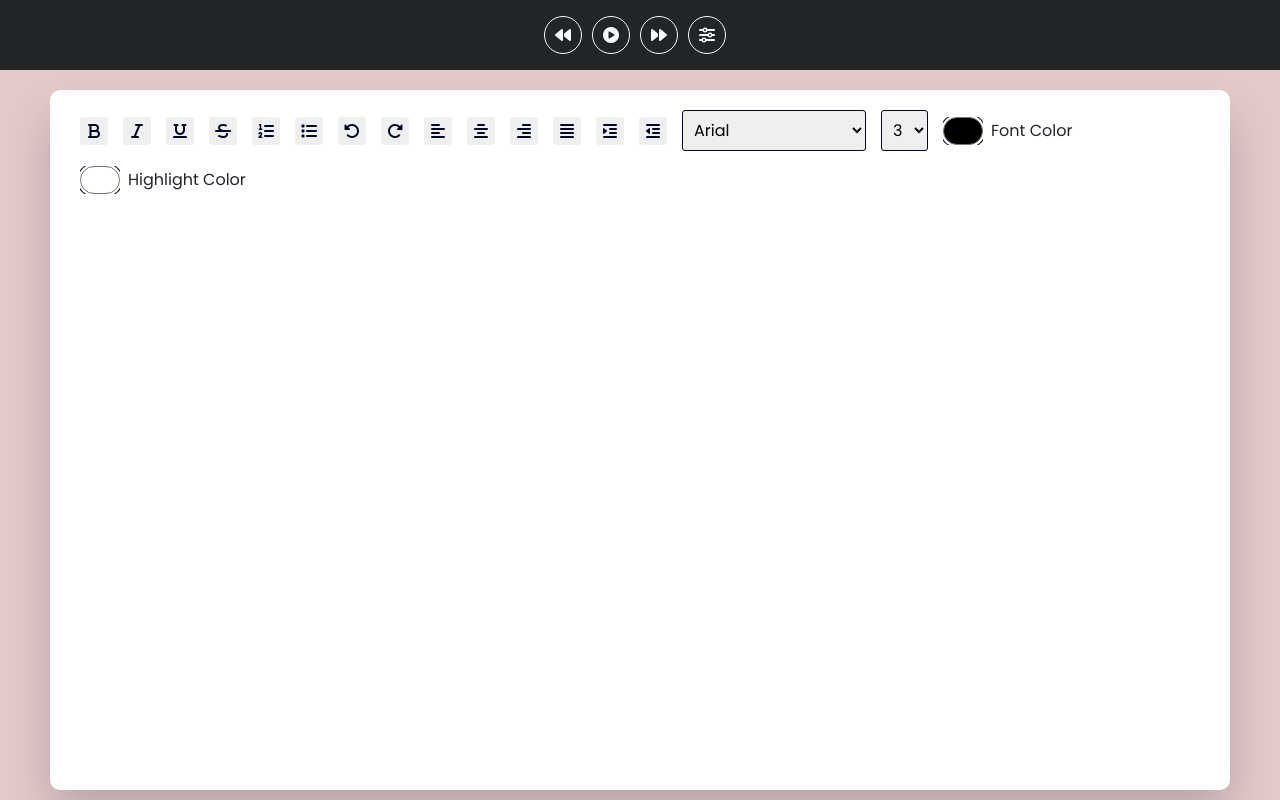
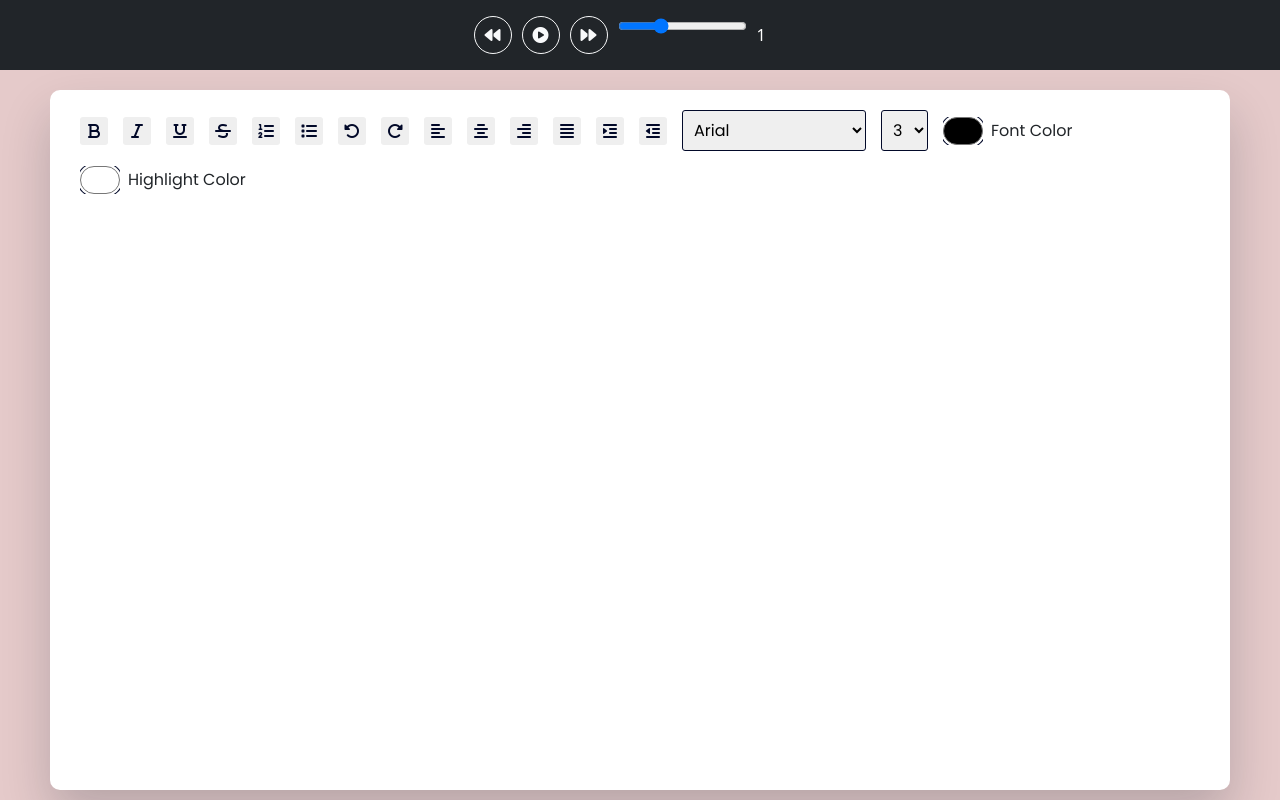
Before and after one commit to bhavyammodi/RichTextToSpeech, a plain HTML site: page index.html in a window 1280 px wide. Drawn offline with nearby package versions, Linux system fonts and the light colour scheme.

Commit message:
Updating index.html

```diff
--- a/index.html
+++ b/index.html
@@ -49,12 +49,35 @@
         >
           <i class="fa-solid fa-forward"></i>
         </button>
-        <button
-          id="speed"
-          class="media-buttons btn btn-outline-light d-flex justify-content-center col-xs-3"
-        >
-          <i class="fa-solid fa-sliders"></i>
-        </button>
+        <div class="slidecontainer">
+          <input
+            type="range"
+            min="0.1"
+            max="3"
+            value="1"
+            class="slider"
+            id="range"
+            step="0.1"
+            onchange="document.getElementById('speedText').value = this.value"
+          />
+        </div>
+        <input
+          id="speedText"
+          type="number"
+          style="
+            width: 50px;
+            margin-left: 10px;
+            background: #212529;
+            background-color: #212529;
+            border: 0px;
+            color: white;
+          "
+          max="3"
+          min="0.1"
+          value="1"
+          step="0.1"
+          onchange="document.getElementById('range').value = this.value"
+        />
       </div>
     </div>
     <div class="containerPane">
@@ -113,11 +136,16 @@
           <label for="foreColor">Font Color</label>
         </div>
         <div class="input-wrapper">
-          <input type="color" value="#FFFFFF" id="HiliteColor" class="adv-option-button" />
+          <input
+            type="color"
+            value="#FFFFFF"
+            id="HiliteColor"
+            class="adv-option-button"
+          />
           <label for="backColor">Highlight Color</label>
         </div>
       </div>
-      <div id="text-input" contenteditable="true"></div>
+      <div id="text-input" contenteditable="true" onchange="currIndex=0"></div>
     </div>
     <script src="script.js"></script>
     <script
```
